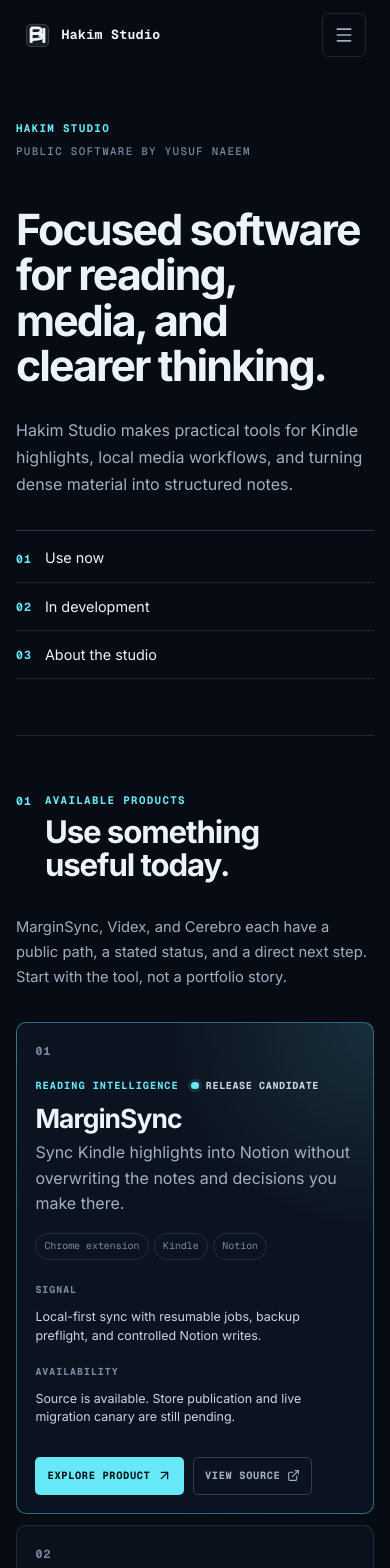
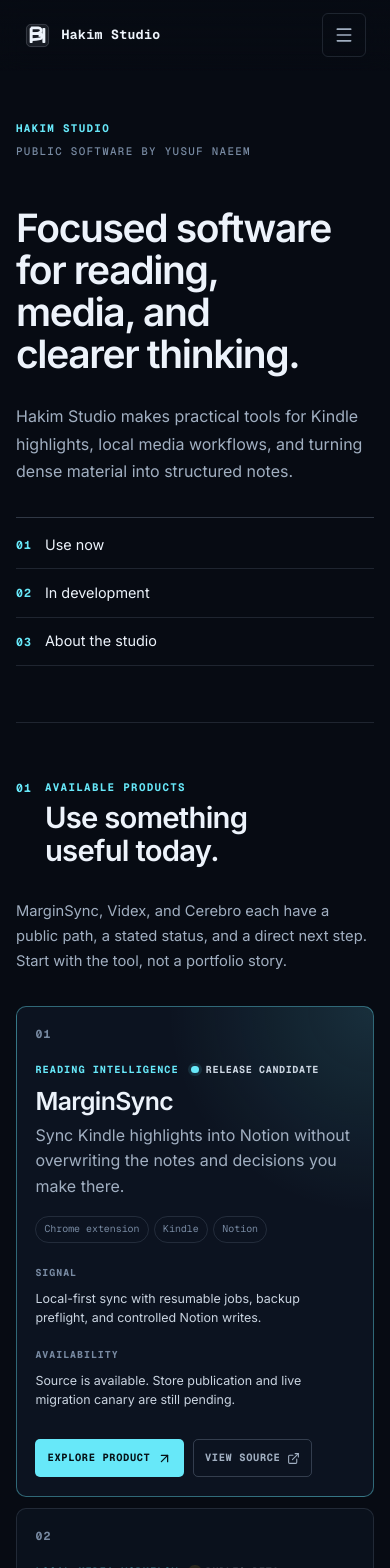
Before and after one commit to ws0x/binhakim-portfolio, a Next.js app: page /studio in a window 390 px wide. Shown: the top 1568 px of the page. Built offline with nearby package versions, Linux system fonts and the light colour scheme.

Commit message:
fix(studio): reduce display type scale

```diff
--- a/src/app/globals.css
+++ b/src/app/globals.css
@@ -573,7 +573,7 @@
 .studio-catalog-eyebrow { display: flex; justify-content: space-between; gap: 1rem; color: var(--cyan); font-family: var(--font-mono); font-size: .68rem; font-weight: 700; letter-spacing: .12em; text-transform: uppercase; }
 .studio-catalog-eyebrow span:last-child { color: var(--dim); font-weight: 500; }
 .studio-catalog-intro { display: grid; grid-template-columns: minmax(0, 1fr) 260px; gap: 5rem; align-items: end; margin-top: 4.5rem; }
-.studio-catalog-intro h1 { max-width: 760px; margin: 0; font-size: clamp(2.8rem, 5vw, 5.2rem); font-weight: 650; line-height: 1.04; letter-spacing: -.045em; text-wrap: balance; }
+.studio-catalog-intro h1 { max-width: 840px; margin: 0; font-size: clamp(2.5rem, 4.2vw, 4.5rem); font-weight: 600; line-height: 1.08; letter-spacing: -.035em; text-wrap: balance; }
 .studio-catalog-intro p { max-width: 620px; margin: 1.75rem 0 0; color: var(--muted); font-size: 1.1rem; line-height: 1.7; }
 .studio-catalog-index { display: grid; gap: .8rem; padding: 1rem 0 0; border-top: 1px solid var(--line-strong); }
 .studio-catalog-index div { display: flex; align-items: center; gap: .8rem; padding-bottom: .8rem; border-bottom: 1px solid var(--line); }
@@ -583,7 +583,7 @@
 .studio-catalog-section { padding: 5.5rem 0; border-bottom: 1px solid var(--line); }
 .studio-catalog-section-head { display: grid; grid-template-columns: minmax(0, 1fr) 310px; gap: 3rem; align-items: end; margin-bottom: 2rem; }
 .studio-catalog-section-head > div { display: flex; gap: 1.25rem; align-items: flex-start; }
-.studio-catalog-section-head h2, .studio-catalog-about h2 { max-width: 700px; margin: .45rem 0 0; font-size: clamp(1.9rem, 3vw, 3rem); font-weight: 650; line-height: 1.08; letter-spacing: -.035em; text-wrap: balance; }
+.studio-catalog-section-head h2, .studio-catalog-about h2 { max-width: 820px; margin: .45rem 0 0; font-size: clamp(1.8rem, 2.6vw, 2.7rem); font-weight: 600; line-height: 1.1; letter-spacing: -.025em; text-wrap: balance; }
 .studio-section-kicker { margin: 0; color: var(--cyan); font-family: var(--font-mono); font-size: .68rem; font-weight: 700; letter-spacing: .12em; text-transform: uppercase; }
 .studio-catalog-section-head > p { margin: 0; color: var(--muted); font-size: .92rem; line-height: 1.7; }
 .studio-catalog-list { display: grid; gap: .7rem; }
@@ -593,7 +593,7 @@
 .studio-catalog-row.status-rebuilding, .studio-catalog-row.status-rebuilding h3, .studio-catalog-row.status-rebuilding h3 a { color: var(--text); }
 .studio-row-index { padding-top: .25rem; color: var(--dim); }
 .studio-row-kicker { display: flex; flex-wrap: wrap; align-items: center; gap: .8rem; color: var(--cyan); font-family: var(--font-mono); font-size: .64rem; font-weight: 700; letter-spacing: .1em; text-transform: uppercase; }
-.studio-row-main h3 { margin: .7rem 0 .5rem; font-size: clamp(1.65rem, 2.4vw, 2.25rem); font-weight: 650; line-height: 1.05; letter-spacing: -.035em; }
+.studio-row-main h3 { margin: .7rem 0 .5rem; font-size: clamp(1.55rem, 2.2vw, 2.1rem); font-weight: 600; line-height: 1.08; letter-spacing: -.025em; }
 .studio-row-main h3 a { text-decoration: none; }
 .studio-row-main h3 a:hover, .studio-row-main h3 a:focus-visible { color: var(--cyan); }
 .studio-row-main > p { max-width: 650px; margin: 0; color: var(--muted); line-height: 1.6; }
@@ -628,7 +628,7 @@
 .studio-detail-header { display: grid; grid-template-columns: minmax(0, 1fr) 280px; gap: 5rem; padding: 4rem 0 4.5rem; border-bottom: 1px solid var(--line); }
 .studio-detail-number { margin-bottom: 1.25rem; color: var(--dim); }
 .studio-detail-title-line { display: flex; align-items: center; flex-wrap: wrap; gap: 1rem 1.25rem; }
-.studio-detail-title-line h1 { margin: 0; font-size: clamp(3rem, 6vw, 6rem); font-weight: 650; line-height: 1; letter-spacing: -.045em; text-wrap: balance; }
+.studio-detail-title-line h1 { margin: 0; font-size: clamp(2.8rem, 5vw, 5rem); font-weight: 600; line-height: 1.04; letter-spacing: -.035em; text-wrap: balance; }
 .studio-detail-title-line h1 { color: var(--text); }
 .studio-detail-summary { max-width: 700px; margin: 1.6rem 0 0; color: var(--muted); font-size: 1.25rem; line-height: 1.55; }
 .studio-detail-actions { display: flex; flex-wrap: wrap; gap: .55rem; margin-top: 1.7rem; }
@@ -636,7 +636,7 @@
 .studio-detail-facts div { display: grid; gap: .45rem; padding: .9rem 0; border-bottom: 1px solid var(--line); }
 .studio-detail-facts strong { color: var(--text); font-size: .88rem; font-weight: 500; line-height: 1.45; }
 .studio-detail-main-grid { display: grid; grid-template-columns: minmax(0, 1fr) 300px; gap: 5rem; padding: 5rem 0; border-bottom: 1px solid var(--line); }
-.studio-detail-overview h2, .studio-detail-capabilities h2, .studio-detail-technical h2, .studio-detail-note h2 { max-width: 700px; margin: .55rem 0 0; font-size: clamp(1.85rem, 3vw, 2.8rem); font-weight: 650; line-height: 1.08; letter-spacing: -.035em; text-wrap: balance; }
+.studio-detail-overview h2, .studio-detail-capabilities h2, .studio-detail-technical h2, .studio-detail-note h2 { max-width: 760px; margin: .55rem 0 0; font-size: clamp(1.8rem, 2.7vw, 2.65rem); font-weight: 600; line-height: 1.1; letter-spacing: -.025em; text-wrap: balance; }
 .studio-detail-overview > p:last-child { max-width: 700px; margin: 1.4rem 0 0; color: var(--muted); font-size: 1.05rem; line-height: 1.8; }
 .studio-detail-signal { align-self: start; padding: 1rem 0 0; border-top: 1px solid var(--cyan); }
 .studio-detail-signal > p:last-child { margin: .9rem 0 0; color: #cbd5e1; font-size: .9rem; line-height: 1.65; }
@@ -668,11 +668,11 @@
   .studio-catalog-header { padding-bottom: 3.5rem; }
   .studio-catalog-eyebrow { align-items: flex-start; flex-direction: column; gap: .4rem; }
   .studio-catalog-intro { margin-top: 3rem; }
-  .studio-catalog-intro h1 { font-size: clamp(2.45rem, 11vw, 3.6rem); line-height: 1.06; }
+  .studio-catalog-intro h1 { font-size: clamp(2.3rem, 10vw, 3.25rem); line-height: 1.08; }
   .studio-catalog-intro p { font-size: 1rem; }
   .studio-catalog-section, .studio-catalog-about { padding: 3.5rem 0; }
   .studio-catalog-section-head > div { gap: .8rem; }
-  .studio-catalog-section-head h2, .studio-catalog-about h2 { font-size: clamp(1.85rem, 8vw, 2.5rem); line-height: 1.08; }
+  .studio-catalog-section-head h2, .studio-catalog-about h2 { font-size: clamp(1.75rem, 7.5vw, 2.25rem); line-height: 1.1; }
   .studio-catalog-row { grid-template-columns: 1fr; gap: 1.2rem; padding: 1.15rem; }
   .studio-row-index { padding: 0; }
   .studio-row-proof, .studio-row-actions { grid-column: auto; grid-row: auto; }
@@ -682,7 +682,7 @@
   .studio-catalog-about { grid-template-columns: 1fr; gap: 1.25rem; }
   .studio-catalog-footer, .studio-detail-footer { align-items: flex-start; flex-direction: column; }
   .studio-detail-header { padding: 3rem 0; }
-  .studio-detail-title-line h1 { font-size: clamp(2.8rem, 14vw, 4.5rem); line-height: 1.02; }
+  .studio-detail-title-line h1 { font-size: clamp(2.6rem, 13vw, 4.1rem); line-height: 1.05; }
   .studio-detail-summary { font-size: 1.05rem; }
   .studio-detail-main-grid, .studio-detail-capabilities, .studio-detail-technical, .studio-detail-note { padding: 3.5rem 0; }
   .studio-detail-note { grid-template-columns: 1fr; gap: 1rem; }
```
